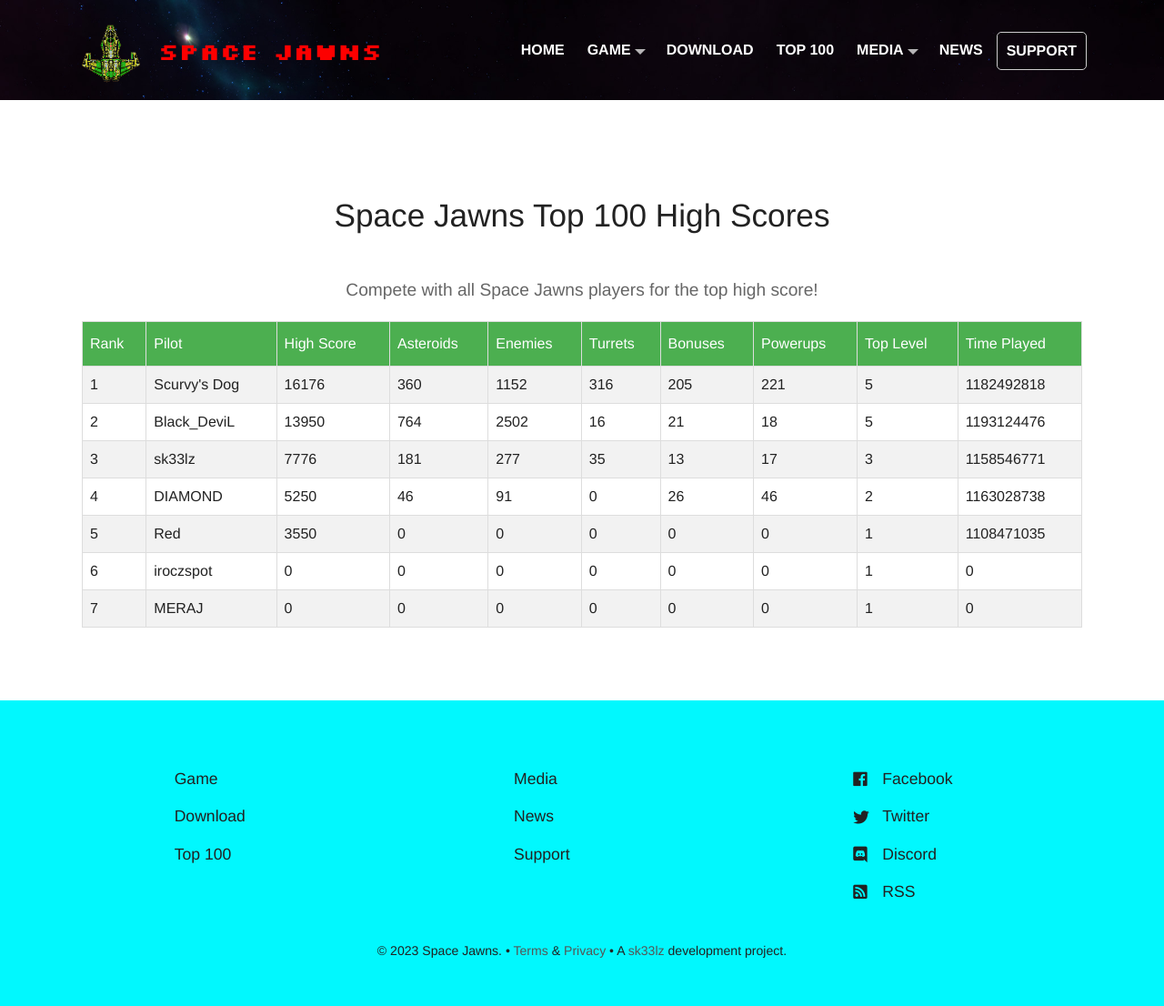
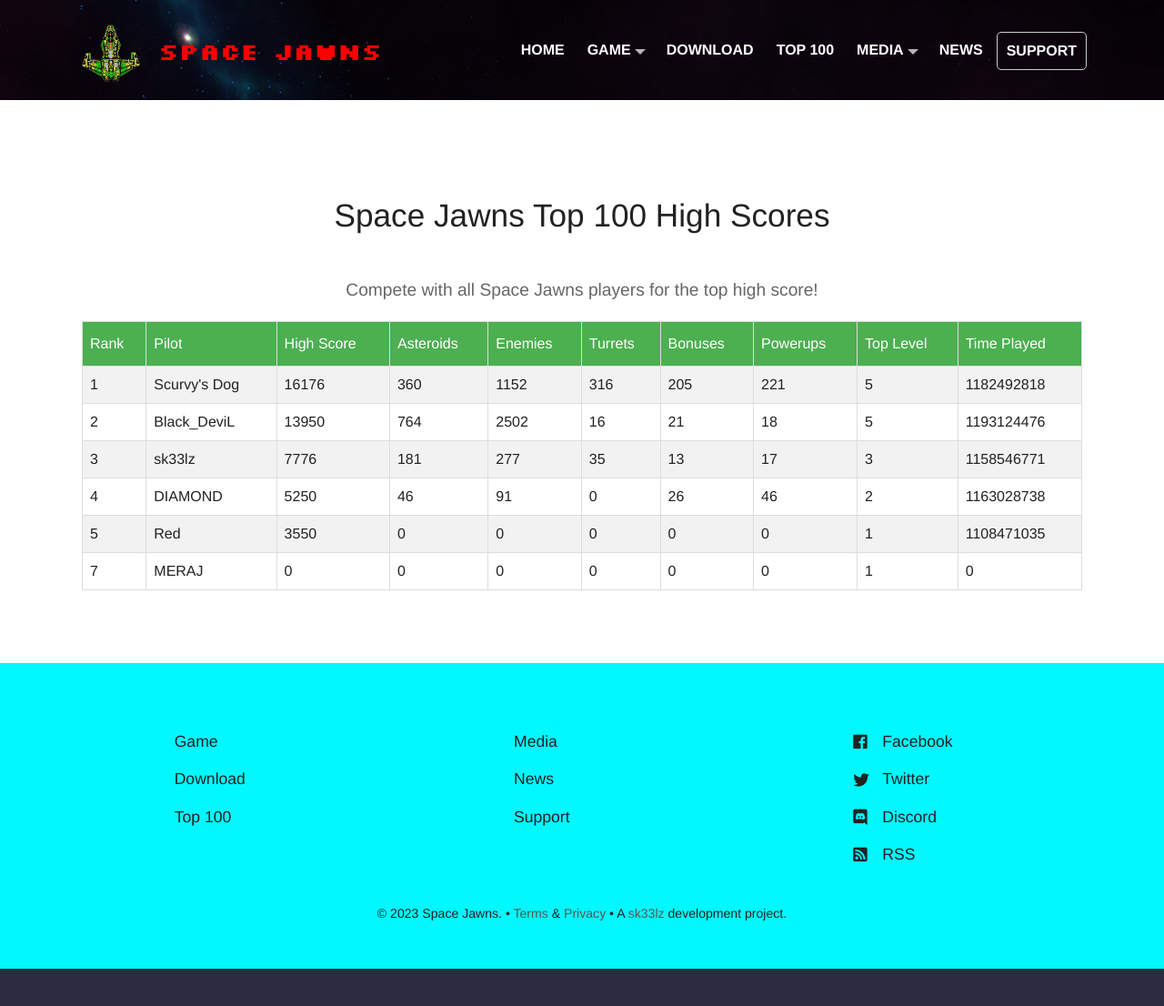
Before and after one commit to sk33lz/spacejawns, a Jekyll site: the page built from docs/pages/top-100.md, in a window 1280 px wide. Shown: the whole page at 91% size. Built offline with Jekyll 4.4.1, drawn with Linux system fonts in a browser that asks for light colours; nearby versions of some CDN libraries; after the commit the page ends 1065 px from its top, so only the background shows below that.

Commit message:
Update top-100.md

```diff
--- a/docs/pages/top-100.md
+++ b/docs/pages/top-100.md
@@ -80,18 +80,6 @@
           <td>1108471035</td>
       </tr>
       <tr>
-          <td>6</td>
-          <td>iroczspot</td>
-          <td>0</td>
-          <td>0</td>
-          <td>0</td>
-          <td>0</td>
-          <td>0</td>
-          <td>0</td>
-          <td>1</td>
-          <td>0</td>
-      </tr>
-      <tr>
           <td>7</td>
           <td>MERAJ</td>
           <td>0</td>
```
